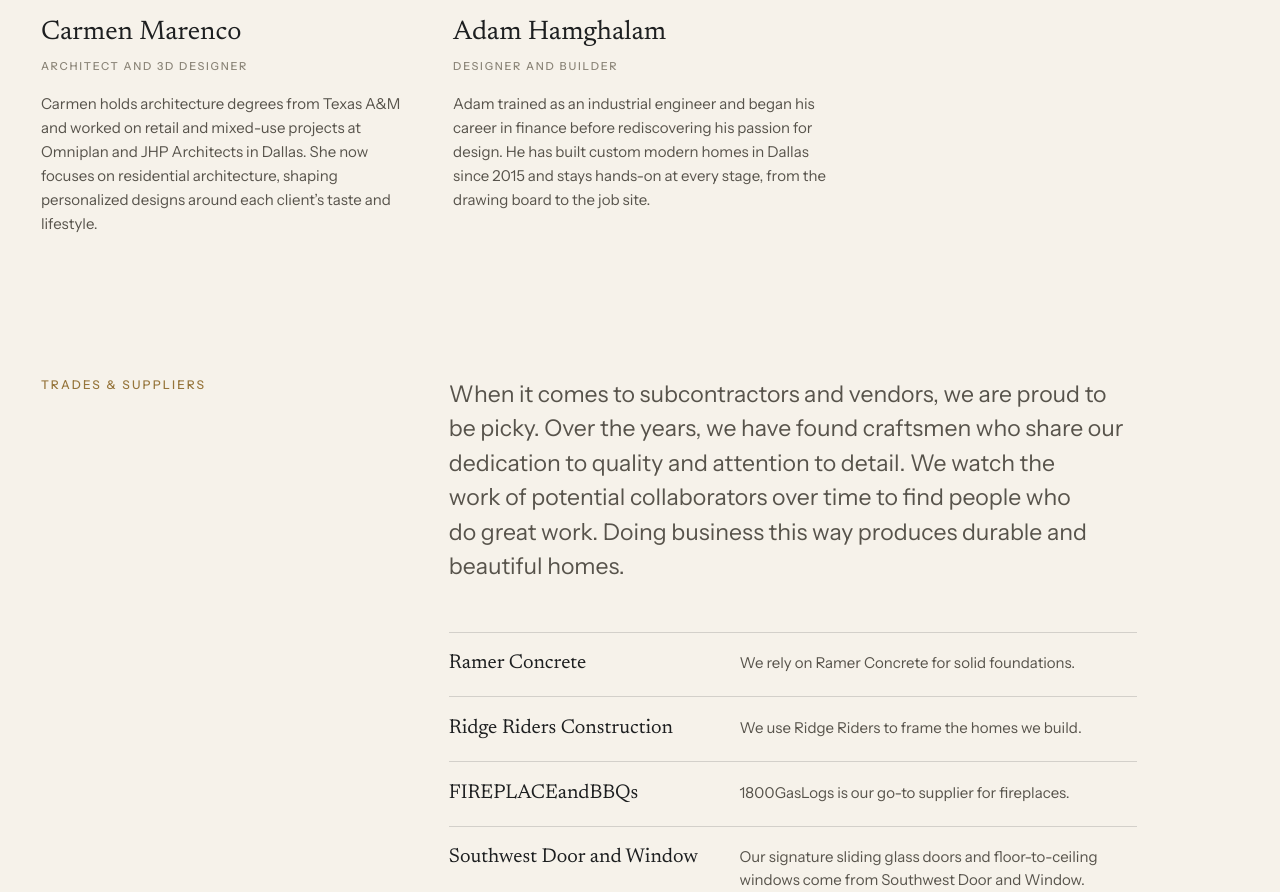
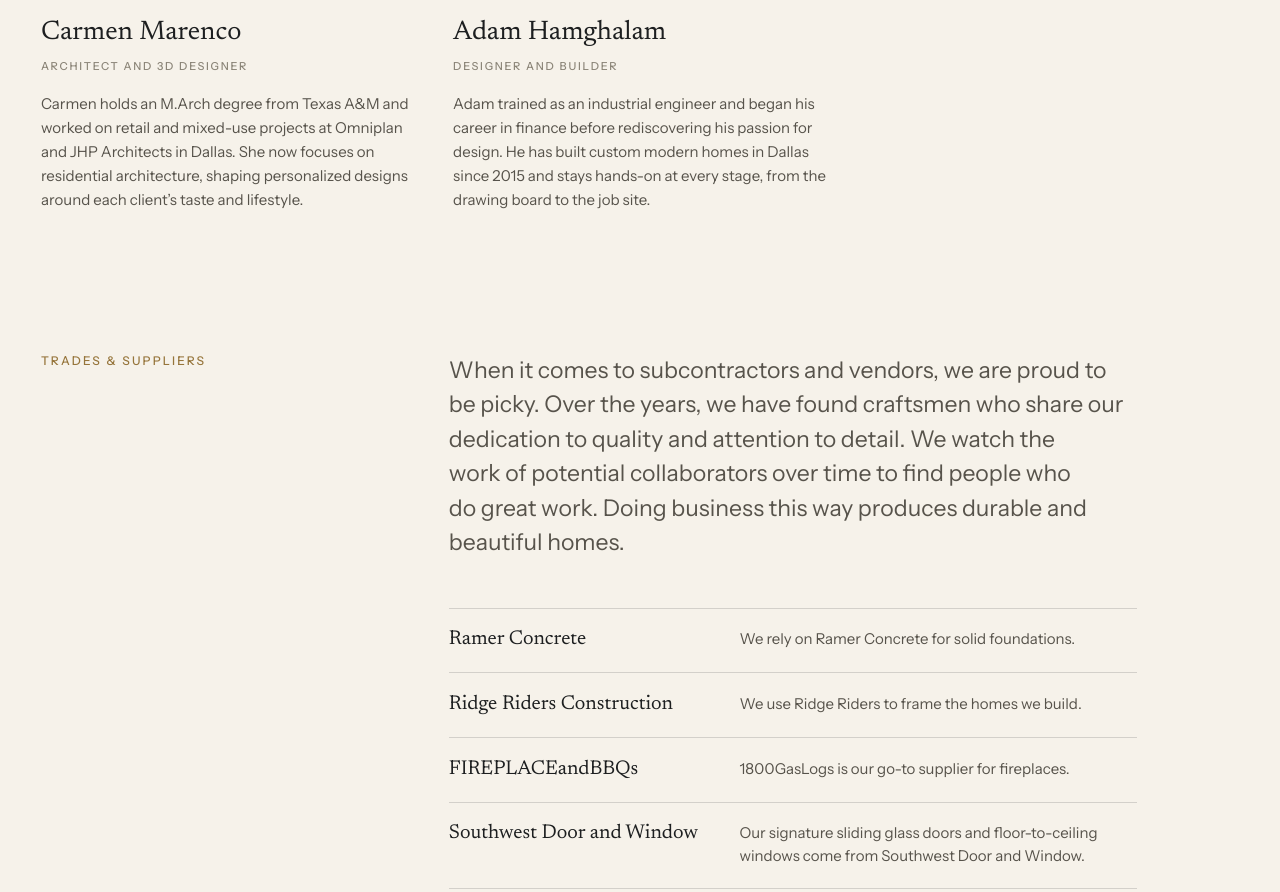
Before and after one commit to Modern-DesignStudio/moderdesign.studio, a plain HTML site: page about.html in a window 1280 px wide. Shown: the part 4373-5265 px from the top of the page. Drawn offline with Linux system fonts and the light colour scheme.

Commit message:
About: Carmen holds an M.Arch from Texas A&M
Co-Authored-By: Claude Sonnet 5.5 <noreply@anthropic.com>

```diff
--- a/about.html
+++ b/about.html
@@ -147,7 +147,7 @@
             <figure class="media media--4x5" data-label="Portrait — 4:5"></figure>
             <h3 class="person__name" data-slot="short">Carmen Marenco</h3>
             <p class="label person__role" data-slot="short">Architect and 3D designer</p>
-            <p class="person__bio" data-slot data-lines="4">Carmen holds architecture degrees from Texas A&amp;M and worked on retail and mixed-use projects at Omniplan and JHP Architects in Dallas. She now focuses on residential architecture, shaping personalized designs around each client’s taste and lifestyle.</p>
+            <p class="person__bio" data-slot data-lines="4">Carmen holds an M.Arch degree from Texas A&amp;M and worked on retail and mixed-use projects at Omniplan and JHP Architects in Dallas. She now focuses on residential architecture, shaping personalized designs around each client’s taste and lifestyle.</p>
           </article>
 
           <article class="person" data-reveal>
```
